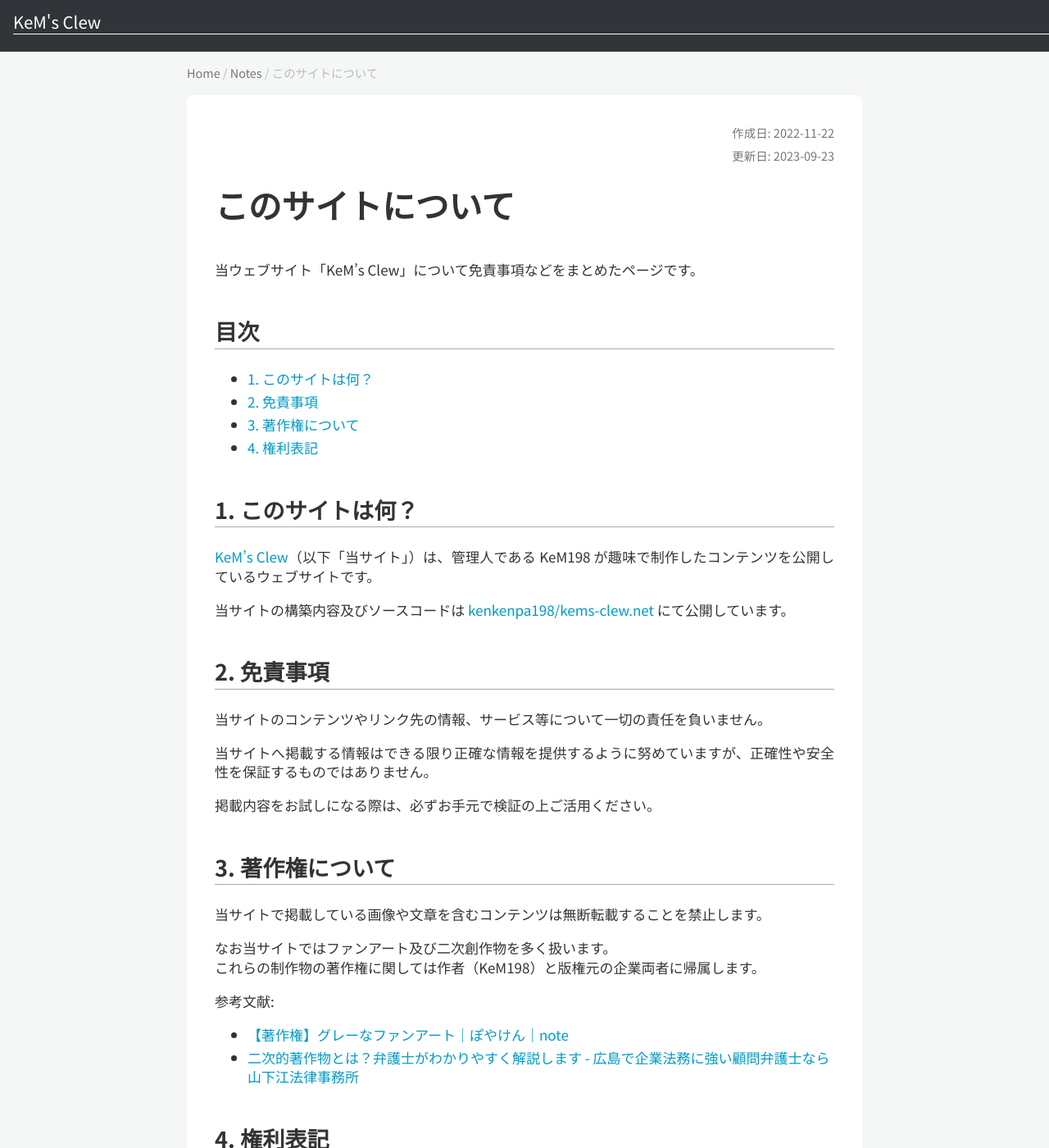
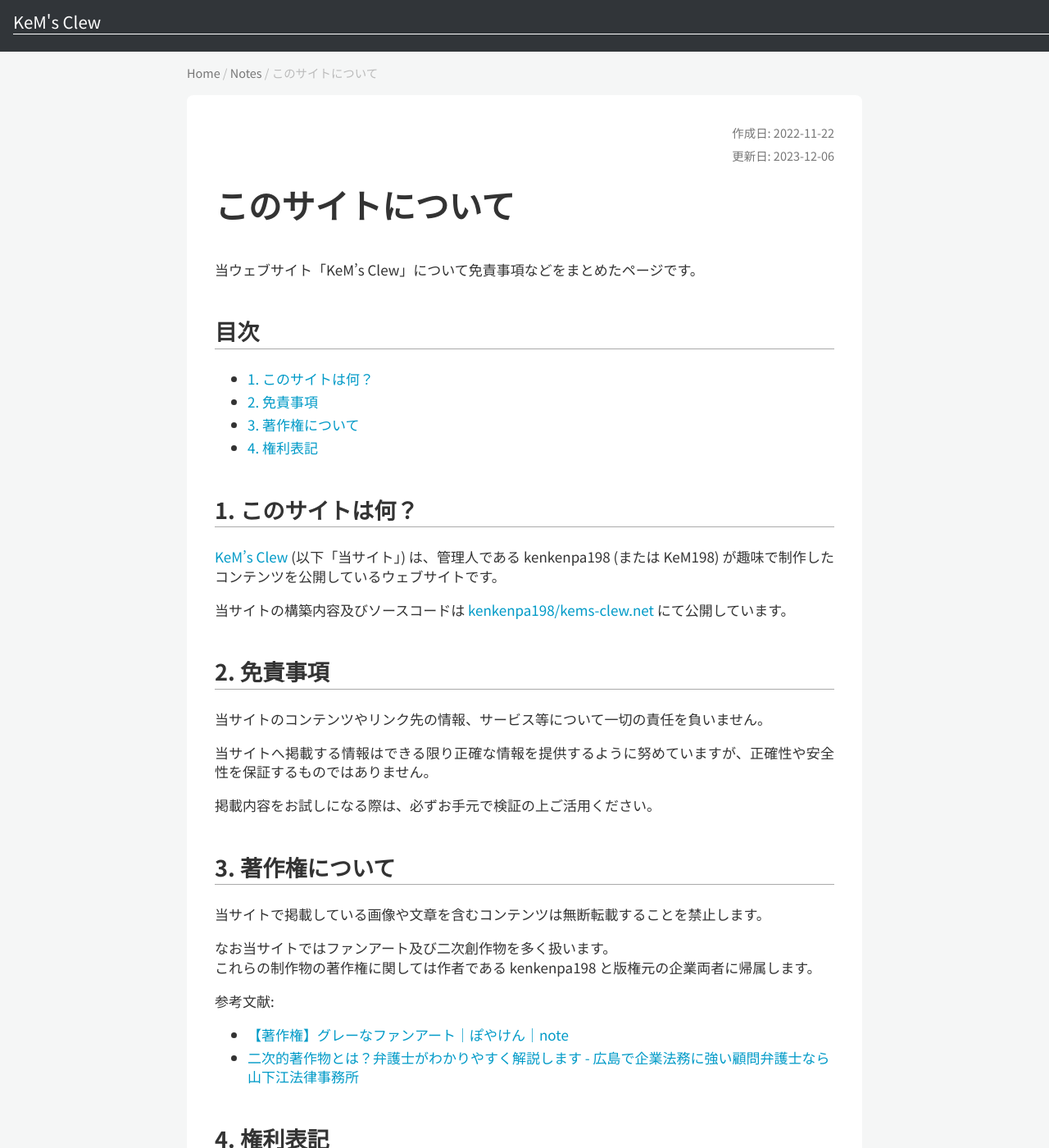
Before and after one commit to kenkenpa198/kems-clew.net, a Jekyll site: the page built from docs/_posts/2022-11-22-about.md, in a window 1280 px wide and 1400 px high. Shown: the whole window at 82% size. Built offline with Jekyll 4.4.1, drawn with Linux system fonts in a browser that asks for light colours; nearby versions of some CDN libraries; the repository's description, which GitHub fills in, is left out; some of the changed text lies outside the part shown.

Commit message:
[update]change author name

```diff
--- a/docs/_layouts/default.html
+++ b/docs/_layouts/default.html
@@ -50,7 +50,7 @@
                 <li><a href="https://www.pixiv.net/users/7791923"><i class="fa-solid fa-palette"></i> Pixiv</a></li>
                 <li><a href="https://misskey.io/@KeM198"><i class="fa-solid fa-paw"></i> Misskey</a></li>
             </ul>
-            <p><small id="copy">&copy; 2022 KeM198</small></p>
+            <p><small id="copy">&copy; 2022 kenkenpa198 / KeM198</small></p>
             <div id="go-top">
                 <a href="#top">
                     <p><i class="fa-solid fa-caret-up"></i></p>
--- a/docs/_posts/2022-11-22-about.md
+++ b/docs/_posts/2022-11-22-about.md
@@ -6,7 +6,7 @@
 tags:
   - kems-clew
 date: 2022-11-22
-lastmod: 2023-09-23
+lastmod: 2023-12-06
 ---
 
 当ウェブサイト「KeM's Clew」について免責事項などをまとめたページです。
@@ -21,7 +21,7 @@
 
 ## 1. このサイトは何？
 
-[KeM's Clew](https://kems-clew.net/)（以下「当サイト」）は、管理人である KeM198 が趣味で制作したコンテンツを公開しているウェブサイトです。
+[KeM's Clew](https://kems-clew.net/) (以下「当サイト」) は、管理人である kenkenpa198 (または KeM198) が趣味で制作したコンテンツを公開しているウェブサイトです。
 
 当サイトの構築内容及びソースコードは [kenkenpa198/kems-clew.net](https://github.com/kenkenpa198/kems-clew.net) にて公開しています。
 
@@ -38,7 +38,7 @@
 当サイトで掲載している画像や文章を含むコンテンツは無断転載することを禁止します。
 
 なお当サイトではファンアート及び二次創作物を多く扱います。
-これらの制作物の著作権に関しては作者（KeM198）と版権元の企業両者に帰属します。
+これらの制作物の著作権に関しては作者である kenkenpa198 と版権元の企業両者に帰属します。
 
 参考文献:
 
```
